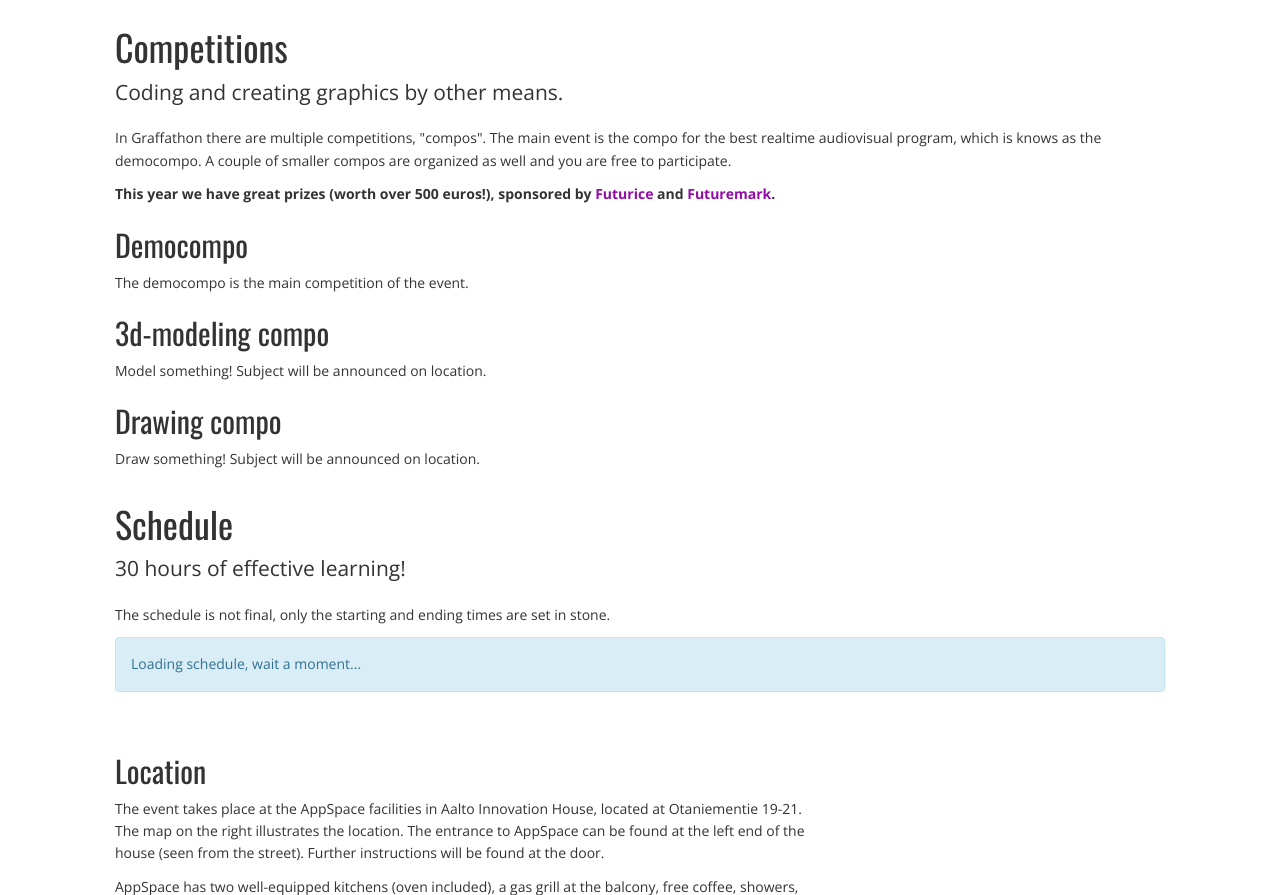
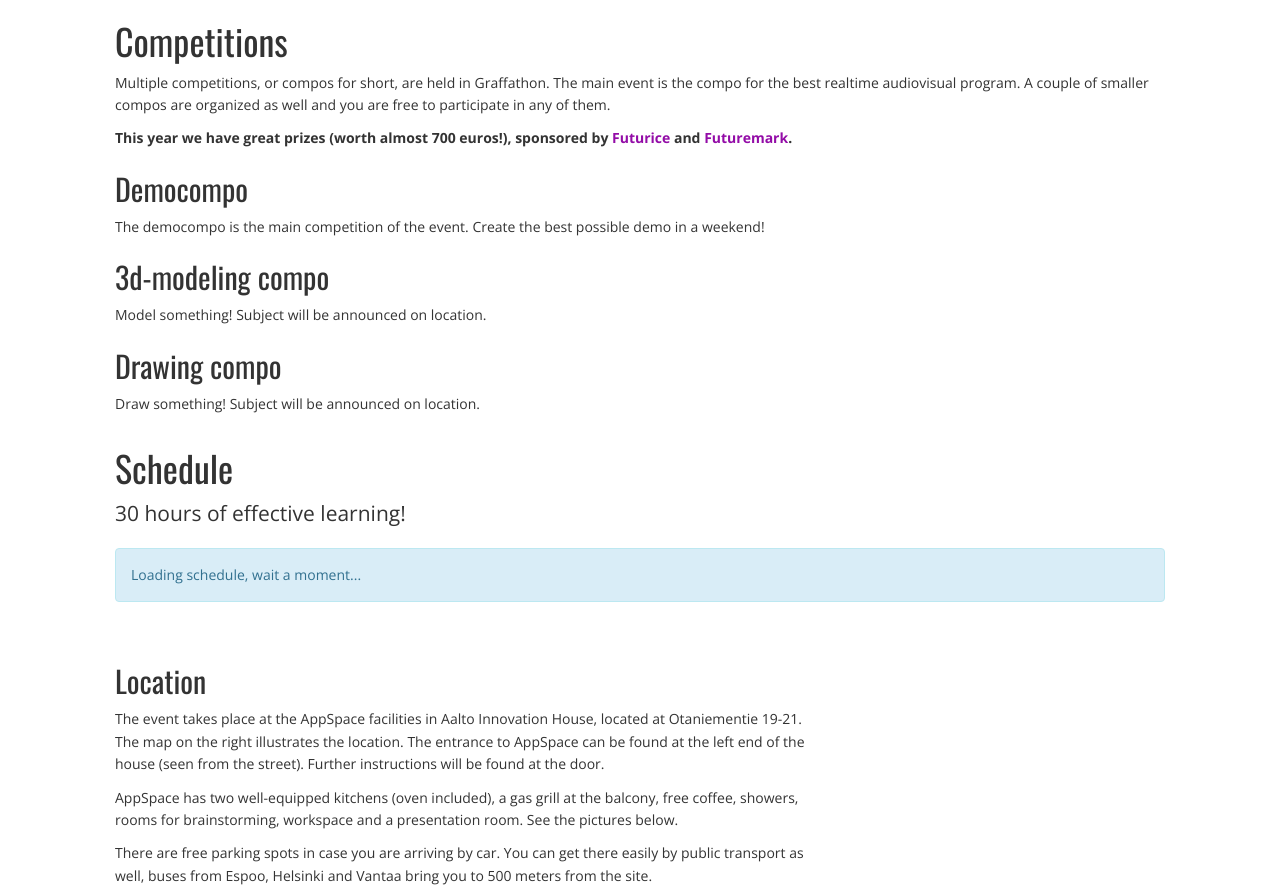
Before and after one commit to anttihirvonen/graffathon, a Flask app: page /in-english in a window 1280 px wide. Shown: the part 962-1857 px from the top of the page. Run offline with Flask 2, Linux system fonts and the light colour scheme; parts of the project's set-up code (start-up, migrations or seed data) failed here and were passed over; some libraries are stand-ins or nearby versions.

Commit message:
Some content updates to in English -page

```diff
--- a/app/templates/in_english.html
+++ b/app/templates/in_english.html
@@ -58,22 +58,20 @@
 {% endblock %}
 {% block short_header_content %}
 <h1>Graffathon is a beginner's computer graphics / demoscene hackathon.</h1>
+<p class="lead">14. - 15.6.2014 @ Otaniemi, Espoo, Finland
 {% endblock %}
 {% block content %}
 <div class="container">
   <div class="row">
     <div class="col-md-12">
       <h1>The event in a nutshell</h1>
-      <p>Graffathon is a hackathon focused on learning graphics programming by trying it out hands on. The main goal of the event is to create a <a href="http://en.wikipedia.org/wiki/Demo_(computer_programming)" target="_blank">demo</a>, a real-time audiovisual program. The event is targeted at real beginners – we want more people to start creating demos! Spots are open for 60 visitors. The event is organized by the active members of <a href="http://dot.ayy.fi/in-english.html" target="_blank">DOT</a> board.</p>
+      <p>Graffathon is a hackathon focused on learning graphics programming by trying it out hands on. The main goal of the event is to create a <a href="http://en.wikipedia.org/wiki/Demo_(computer_programming)" target="_blank">demo</a>, a real-time audiovisual program. The event is targeted at real beginners who have no previous graphics coding and/or demoscene experience. Spots are open for 60 visitors. The event is organized by the active members of <a href="http://dot.ayy.fi/in-english.html" target="_blank">DOT</a> board.</p>
 
-      <p>The program consists of helpful presentations and workshops which guide you on creating your first demo. In addition, we have a workshop on modeling with Blender and also teach you the basics of demoscene and democulture. However, since most (at least 95%) of our visitors are Finns, pretty much all of the presentations and workshops are held in Finnish. However, all provided example code and tools will be documented / commented in English, so you should do just fine, even if you don't understand any of the presentations! There will be helpful people around that can guide you. </p>
+      <p>The program consists of helpful presentations and workshops which guide you on how to create your first demo. In addition, we have a workshop on modeling with Blender and also teach you the basics of demoscene and democulture. However, since most (at least 95%) of our visitors are Finns, pretty much all of the presentations and workshops are held in Finnish. However, all provided example code and tools will be documented / commented in English, so you should do just fine, even if you don't understand any of the presentations! There will also be helpful people around that can guide you. </p>
 
-      <p>Graffathon is the sequel to the popular event <a href="http://dot.ayy.fi/cag2013.html">Code+Audio+Graphics</a>, which was held last year. This year we strive to make the event even more beginner-friendly by offering more presentations and workshops that focus on the practical skills needed to create computer graphics. You can sign up for the event at the <a href="{{ url_for('signup') }}">signup page</a> (Ilmoittaudu)!</p>
-
-      <p><b>To participate you only need basic programming skills (from any language) and math (basic courses from school for example) - you do not have to be able to code graphics, make music, draw or program. Just bring a computer and something to eat. You will learn.</b> We also offer some snacks for the price of entry and our sponsors also provide something for you to eat. The computer does not have to be the latest and greatest (you do not need a crazy graphics card to try out graphics programming). Almost any computer will do.
+      <p><b>To participate you only need basic programming skills (from any language) and math (basic courses from school for example) - you do not have to be able to code graphics, make music or draw. Just bring a computer and something to eat. You will learn.</b> We also offer some snacks for the price of entry and our sponsors also provide something for you to eat. The computer does not have to be the latest and greatest (you do not need a crazy graphics card to try out graphics programming). Almost any computer will do.
       </p>
-      <p>
-      <p>Compo entries from last year:</p>
+      <p>Event similar to Graffathon, called Code+Audio+Graphics, was organized last year. To get some idea what you can do in a weekend with no experience, watch the demos from last year:</p>
       <iframe width="560" height="315" src="//www.youtube.com/embed/videoseries?list=PLmRDkQf8W1WF7SONaMtqW6grVj9N44HkI" frameborder="0" allowfullscreen></iframe>
     </div>
   </div>
@@ -81,11 +79,10 @@
   <div class="row">
     <div class="col-md-12">
       <h1>Competitions</h1>
-      <p class="lead">Coding and creating graphics by other means.</p>
-      <p>In Graffathon there are multiple competitions, "compos". The main event is the compo for the best realtime audiovisual program, which is knows as the democompo. A couple of smaller compos are organized as well and you are free to participate.</p>
-      <p><b>This year we have great prizes (worth over 500 euros!), sponsored by <a href="http://www.futurice.com" target="_blank">Futurice</a> and <a href="http://www.futuremark.com" target="_blank">Futuremark</a>.</b></p>
+      <p>Multiple competitions, or compos for short, are held in Graffathon. The main event is the compo for the best realtime audiovisual program. A couple of smaller compos are organized as well and you are free to participate in any of them.</p>
+      <p><b>This year we have great prizes (worth almost 700 euros!), sponsored by <a href="http://www.futurice.com" target="_blank">Futurice</a> and <a href="http://www.futuremark.com" target="_blank">Futuremark</a>.</b></p>
       <h2>Democompo</h2>
-      <p>The democompo is the main competition of the event.</p>
+      <p>The democompo is the main competition of the event. Create the best possible demo in a weekend!</p>
       <h2>3d-modeling compo</h2>
       <p>Model something! Subject will be announced on location.</p>
       <h2>Drawing compo</h2>
@@ -97,7 +94,6 @@
     <div class="col-md-12">
       <h1>Schedule</h1>
       <p class="lead">30 hours of effective learning!</p>
-      <p>The schedule is not final, only the starting and ending times are set in stone.</p>
       <div class="table-responsive table-striped" id="timetable-wrapper">
         <div class="alert alert-block alert-info" id="timetable-loading-message">Loading schedule, wait a moment...</div>
         <table id="timetable" class="table table-hover">
```
